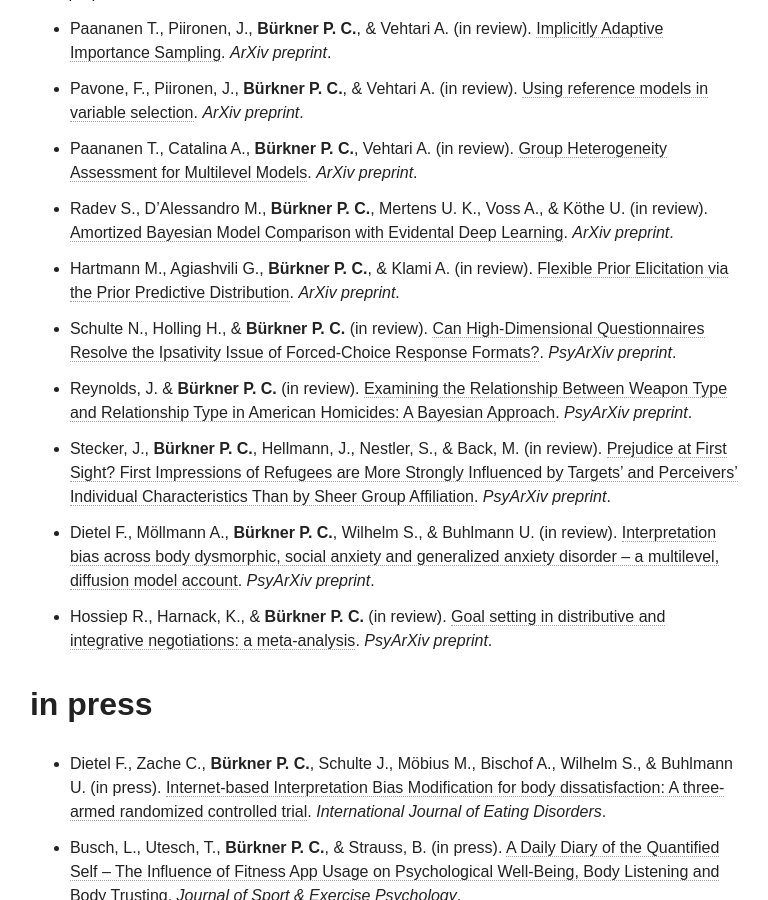
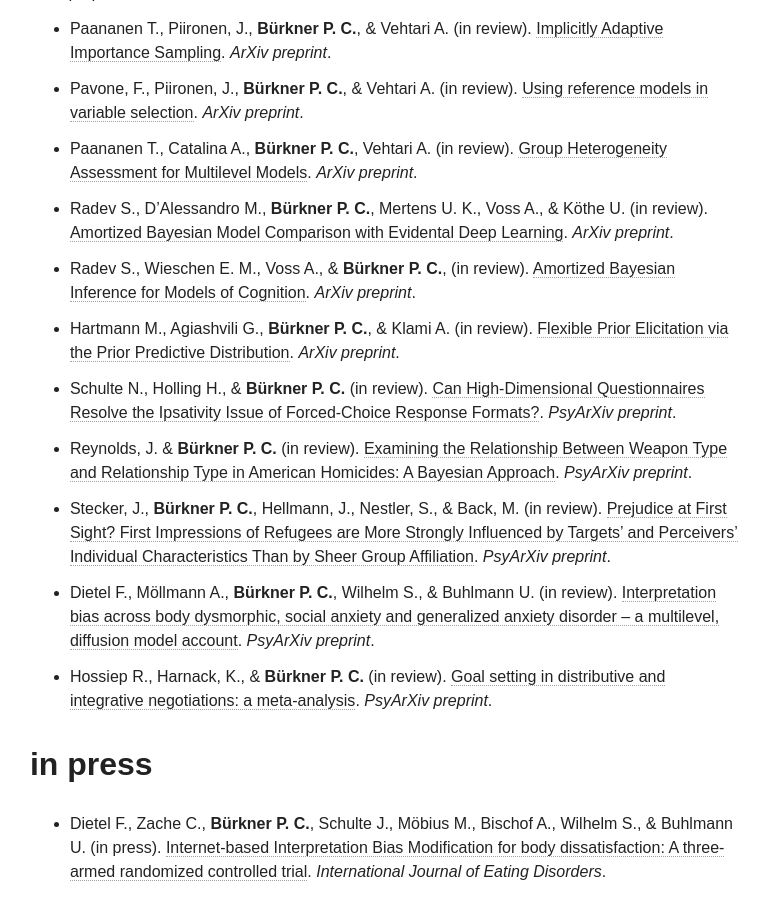
Before and after one commit to paul-buerkner/paul-buerkner.github.io, a Jekyll site: the page built from publications/index.md, in a window 1280 px wide and 900 px high, scrolled down 1001 px. Shown: the whole window, without its empty margins (256-1024 px from the left). Built offline with Jekyll 4.4.1, drawn with Linux system fonts in a browser that asks for light colours; nearby versions of some CDN libraries.

Commit message:
add new preprint

```diff
--- a/publications/index.md
+++ b/publications/index.md
@@ -15,6 +15,7 @@
 * Pavone, F., Piironen, J., **Bürkner P. C.**, & Vehtari A. (in review). [Using reference models in variable selection](https://arxiv.org/abs/2004.13118). *ArXiv preprint*.
 * Paananen T., Catalina A., **Bürkner P. C.**, Vehtari A. (in review). [Group Heterogeneity Assessment for Multilevel Models](http://arxiv.org/abs/2005.02773). *ArXiv preprint*.
 * Radev S., D’Alessandro M., **Bürkner P. C.**, Mertens U. K., Voss A., & Köthe U. (in review). [Amortized Bayesian Model Comparison with Evidental Deep Learning](https://arxiv.org/abs/2004.10629). *ArXiv preprint*.
+* Radev S., Wieschen E. M., Voss A., & **Bürkner P. C.**, (in review). [Amortized Bayesian Inference for Models of Cognition](https://arxiv.org/abs/2005.03899). *ArXiv preprint*.
 * Hartmann M., Agiashvili G., **Bürkner P. C.**, &  Klami A. (in review). [Flexible Prior Elicitation via the Prior Predictive Distribution](https://arxiv.org/abs/2002.09868). *ArXiv preprint*.
 * Schulte N., Holling H., & **Bürkner P. C.** (in review). [Can High-Dimensional Questionnaires Resolve the Ipsativity Issue of Forced-Choice Response Formats?](https://psyarxiv.com/43uq8/). *PsyArXiv preprint*.
 * Reynolds, J. & **Bürkner P. C.** (in review). [Examining the Relationship Between Weapon Type and Relationship Type in American Homicides: A Bayesian Approach](https://psyarxiv.com/tf7je/). *PsyArXiv preprint*.
```
